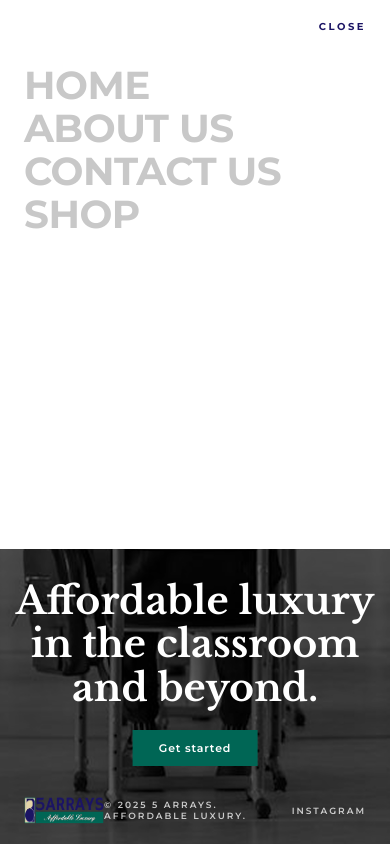
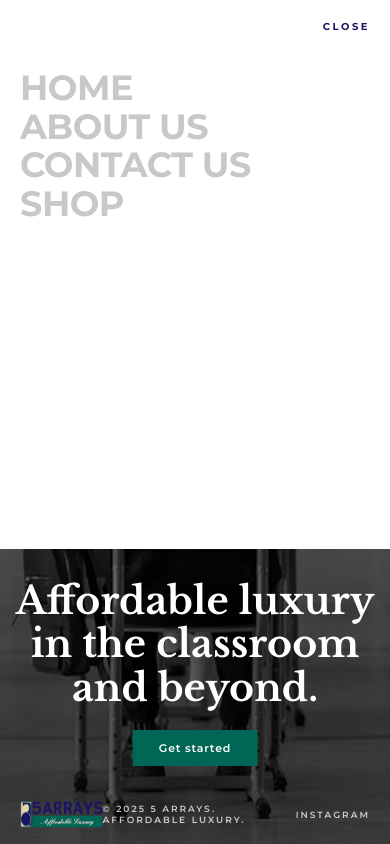
Before and after one commit to scaleoriginstudio/5arrays, a plain HTML site: page index.html in a window 390 px wide. Both pictures are taken after a click on the button "Open navigation menu". Shown: the top 844 px of the page. Drawn offline with nearby package versions, Linux system fonts and the light colour scheme.

Commit message:
Fix mobile menu close button horizontal scroll
Prevent the close button from overflowing the viewport on mobile by
switching it from absolute positioning to static flow with flex ordering,
and constrain the menu panel to 100vw with overflow-x hidden.

Co-Authored-By: Claude Sonnet 4.6 <noreply@anthropic.com>

```diff
--- a/css/global.css
+++ b/css/global.css
@@ -382,22 +382,33 @@ footer {
 
   /* Menu overlay */
   .menu-panel {
-    padding: 24px 24px;
+    padding: 20px 20px;
     height: 65vh;
     flex-direction: column;
+    max-width: 100vw;
+    overflow-x: hidden;
   }
   .menu-img { display: none; }
   .menu-nav {
     padding-left: 0;
-    padding-top: 40px;
+    padding-top: 36px;
     align-items: flex-start;
+    width: 100%;
   }
   .menu-link {
-    font-size: clamp(32px, 10vw, 52px);
+    font-size: clamp(28px, 9vw, 48px);
     letter-spacing: -0.5px;
+    white-space: normal;
   }
-  .menu-close-btn { right: 24px; top: 20px; }
-  .menu-footer { left: 24px; right: 24px; bottom: 20px; }
+  .menu-close-btn {
+    position: static;
+    align-self: flex-end;
+    margin-bottom: 0;
+    opacity: 1 !important;
+    order: -1;
+  }
+  .menu-overlay.is-open .menu-close-btn { opacity: 1; }
+  .menu-footer { left: 20px; right: 20px; bottom: 16px; }
 
   /* Footer */
   .footer-grid {
```
